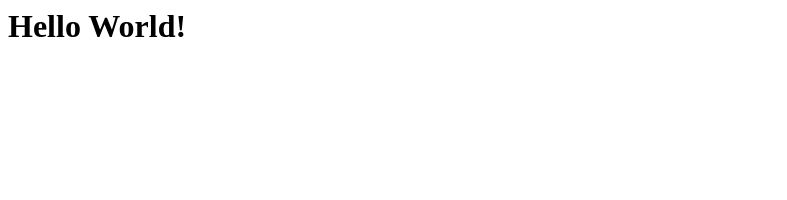
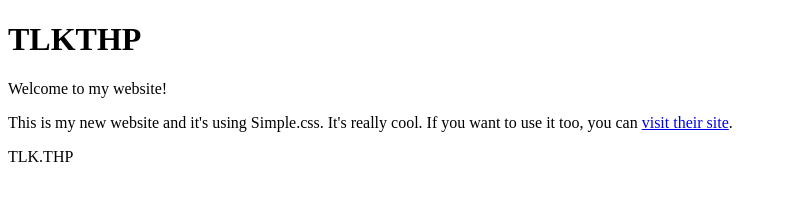
Before and after one commit to tlkthp/tlkthp.github.io, a plain HTML site: page index.html in a window 1280 px wide. Shown: the whole page, without its empty margins (0-787 px from the left). Drawn offline with Linux system fonts and the light colour scheme.

Commit message:
Update index.html

```diff
--- a/index.html
+++ b/index.html
@@ -1 +1,22 @@
-<h1>Hello World!</h1>
+<!DOCTYPE html>
+<html lang="en">
+<head>
+    <meta charset="UTF-8">
+    <meta name="viewport" content="width=device-width, initial-scale=1.0">
+    <title>TLKTHP</title>
+</head>
+<body>
+  <header>
+    <h1>TLKTHP</h1>
+    <p>Welcome to my website!</p>
+  </header>
+
+  <main>
+    <p>This is my new website and it's using Simple.css. It's really cool. If you want to use it too, you can <a href="https://simplecss.org">visit their site</a>.</p>
+  </main>
+
+  <footer>
+    <p>TLK.THP</p>
+  </footer>
+</body>
+</html>
```
